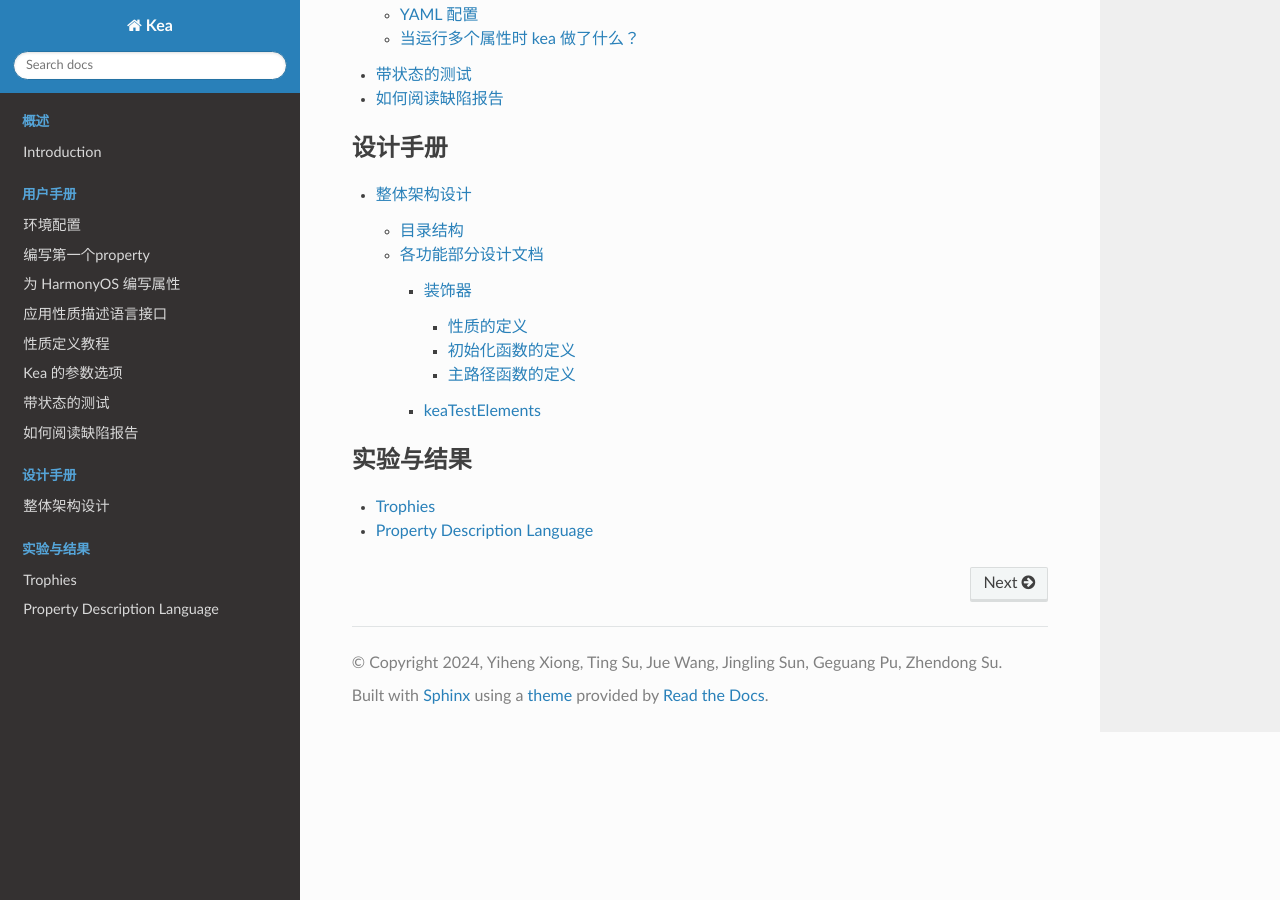
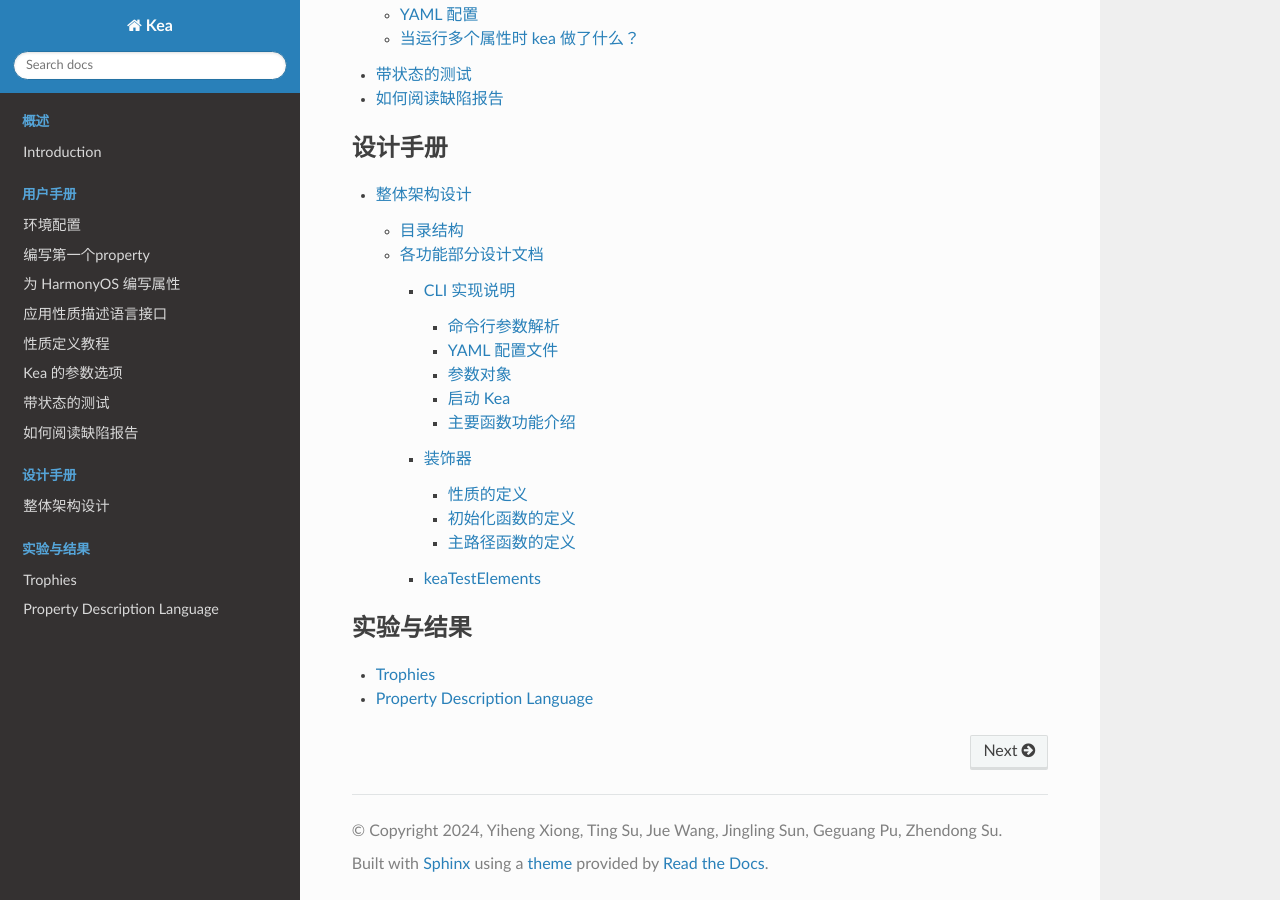
Before and after one commit to XixianLiang/kea-technic-docs, a Sphinx documentation site: the page built from docs/source/index.rst, in a window 1280 px wide and 900 px high, scrolled down 1721 px. Built offline with Sphinx 7.4.7 and the Read the Docs theme 3.1.0, drawn with Linux system fonts in a browser that asks for light colours; some of the changed lines change nothing that is shown.

Commit message:
完成设计文档cli的介绍

```diff
--- a/docs/source/part-designDocument/intro.rst
+++ b/docs/source/part-designDocument/intro.rst
@@ -56,6 +56,6 @@
 --------------------------
 
 .. toctree::
-
+    user-interface/cli.rst
     user-interface/keaTest-suite/decorators.rst
     kea/keaTestElements.rst
--- /dev/null
+++ b/docs/source/part-designDocument/user-interface/cli.rst
@@ -0,0 +1,82 @@
+CLI 实现说明
+=============
+
+本文档旨在解释 Kea 的命令行界面（CLI）是如何实现的，包括如何处理命令行参数、YAML 配置文件以及参数清洗。
+
+命令行参数解析
+----------------
+
+Kea 使用 `argparse` 库来解析命令行参数。以下是主要的命令行参数：
+
+- ``-f`` 或 ``--property_files``: 指定要测试的应用属性文件。
+- ``-d`` 或 ``--device_serial``: 指定目标设备的序列号。
+- ``-a`` 或 ``--apk``: 指定目标 APK 文件的路径。
+- ``-o`` 或 ``--output``: 指定输出目录，默认为 "output"。
+- ``-p`` 或 ``--policy``: 指定输入事件生成策略，默认为 "random"。
+- ``-t`` 或 ``--timeout``: 指定超时时间（秒），默认为预设值。
+- ``-debug``: 开启调试模式，输出调试信息。
+- ``-keep_app``: 测试后保留设备上的应用。
+- ``-grant_perm``: 安装时授予所有权限，对 Android 6.0+ 有用。
+- ``-is_emulator``: 声明目标设备为模拟器。
+- ``-is_harmonyos``: 使用 HarmonyOS 设备。
+- ``-load_config``: 从 ``config.yml`` 加载参数，命令行参数将被忽略。
+
+YAML 配置文件
+--------------
+
+Kea 支持通过 YAML 配置文件（``config.yml``）来指定参数，以简化参数的配置过程。YAML 文件中的参数值将覆盖命令行参数。
+
+..
+ 参数清洗
+ ----------
+ 参数清洗是通过 `sanitize_args` 函数实现的，该函数确保参数的有效性和一致性。
+
+
+参数对象
+----------
+
+Kea 使用 `dataclass` 定义了一个名为 `Setting` 的参数对象，用于存储和传递参数。这个对象包含了所有与测试相关的配置。
+
+启动 Kea
+----------
+
+以下是 Kea 启动流程的简要说明：
+
+1. 解析命令行参数和 YAML 配置文件。
+2. 设置参数对象 `Setting`。
+3. 根据目标平台加载相应的 PDL（属性描述语言）驱动。
+4. 创建 Kea 实例并加载应用属性。
+5. 启动 Kea 进行测试。
+
+主要函数功能介绍
+--------------------
+
+以下是 Kea CLI 中每个主要函数的功能介绍：
+
+- `parse_args` 函数：
+    - 负责解析命令行输入的参数。
+    - 根据用户输入设置相应的命令行参数，并处理 `-load_config` 选项以决定是否从 YAML 配置文件中加载参数。
+
+- `load_yaml_args` 函数：
+    - 负责从 `config.yml` YAML 配置文件中读取参数。
+    - 将配置文件中的参数值应用到参数对象中，覆盖命令行输入的参数。
+
+- `sanitize_args` 函数：
+    - 对解析后的参数进行清洗和验证。
+    - 确保所有参数在传递给 Kea 之前都是有效和一致的。
+
+- `Setting` 数据类：
+    - 定义了 Kea 运行所需的配置参数的数据结构。
+    - 存储和管理如 APK 路径、设备序列号、输出目录等参数。
+
+- `load_pdl_driver` 函数：
+    - 根据目标平台（Android 或 HarmonyOS）加载相应的 PDL 驱动。
+    - 确保 Kea 能够与目标设备的操作系统交互。
+
+- `start_kea` 函数：
+    - 初始化 DroidBot 实例，并设置 Kea 的 PDL 驱动。
+    - 创建 Kea 实例，加载应用属性，并开始执行测试。
+
+- `main` 函数：
+    - 作为程序的入口点，串联起整个 Kea 启动流程。
+    - 调用其他函数完成参数解析、配置加载、PDL 驱动加载和 Kea 启动。
```
